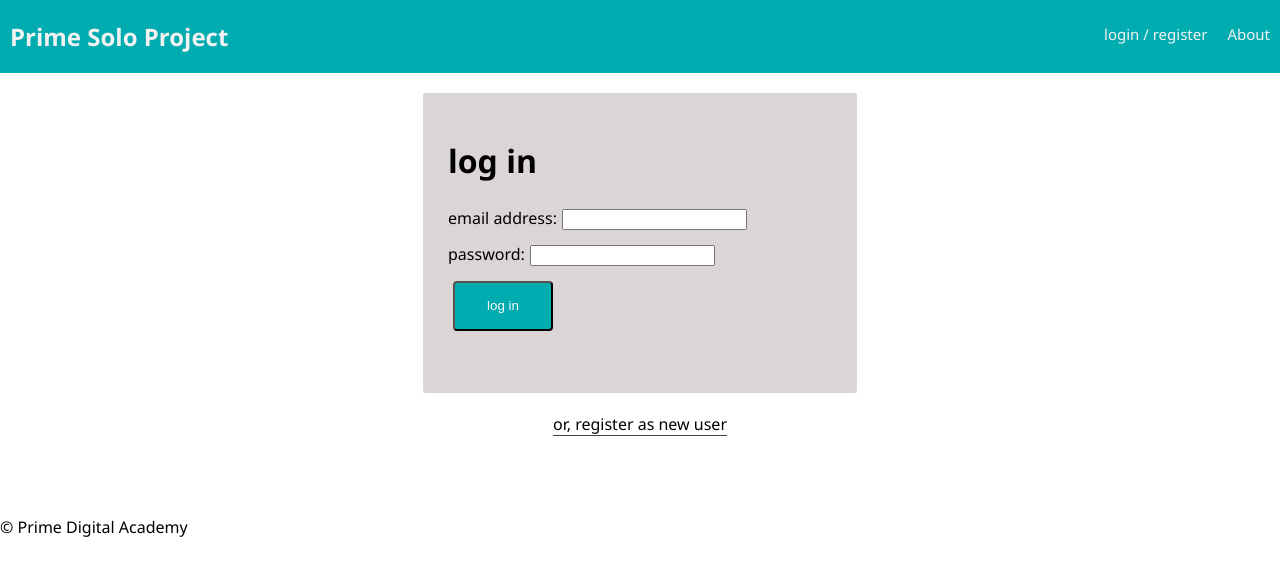
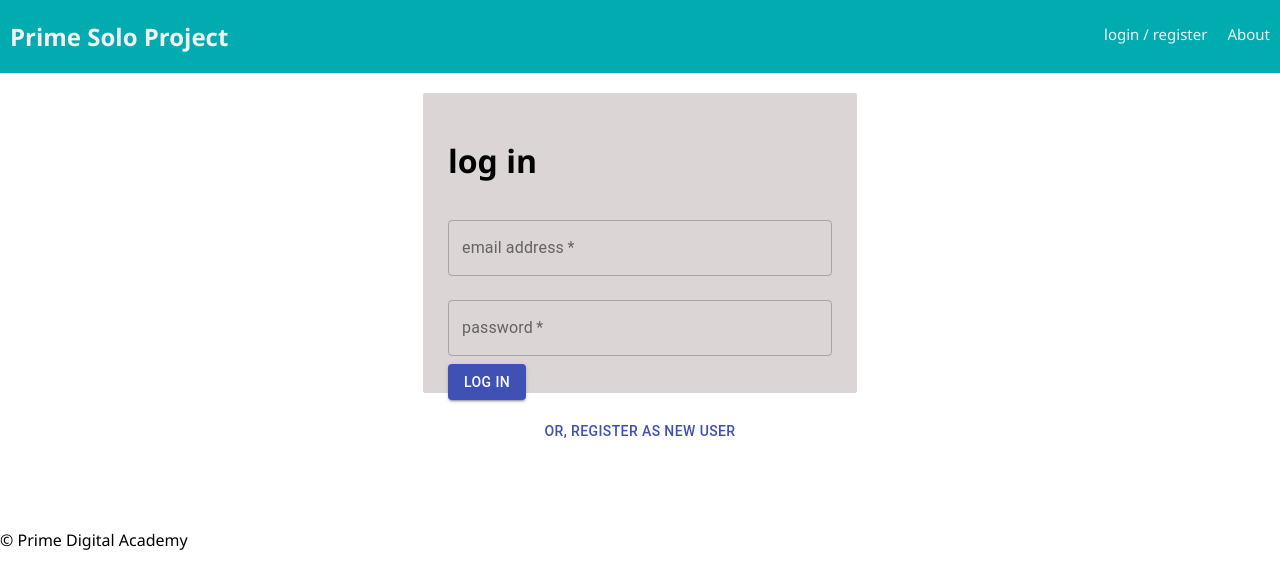
Before and after one commit to tomroselyn/friendly-reminder, a React (Create React App) app: page /#/dashboard in a window 1280 px wide. Shown: the top 588 px of the page. Built offline with nearby package versions, Linux system fonts and the light colour scheme; no server answers.

Commit message:
basic styling added to login page

```diff
--- a/src/components/LoginPage/LoginPage.js
+++ b/src/components/LoginPage/LoginPage.js
@@ -1,4 +1,5 @@
 import React, { Component } from 'react';
+import { TextField, Button, Grid } from '@material-ui/core';
 import { connect } from 'react-redux';
 
 class LoginPage extends Component {
@@ -32,6 +33,8 @@ class LoginPage extends Component {
   render() {
     return (
       <div>
+
+        {/* error messages */}
         {this.props.errors.loginMessage && (
           <h2
             className="alert"
@@ -40,48 +43,46 @@ class LoginPage extends Component {
             {this.props.errors.loginMessage}
           </h2>
         )}
+
+          {/* log in form */}
         <form onSubmit={this.login}>
           <h1>log in</h1>
-          <div>
-            <label htmlFor="username">
-              email address:
-              <input
-                type="text"
-                name="username"
-                value={this.state.username}
-                onChange={this.handleInputChangeFor('username')}
-              />
-            </label>
-          </div>
-          <div>
-            <label htmlFor="password">
-              password:
-              <input
-                type="password"
-                name="password"
-                value={this.state.password}
-                onChange={this.handleInputChangeFor('password')}
-              />
-            </label>
-          </div>
-          <div>
-            <input
-              className="log-in"
-              type="submit"
-              name="submit"
-              value="log in"
-            />
-          </div>
+
+          <TextField
+            required
+            className="textField"
+            value={this.state.username}
+            type="text"
+            label="email address"
+            variant="outlined"
+            margin="normal"
+            onChange={this.handleInputChangeFor('username')} />
+
+          <TextField
+            required
+            className="textField"
+            value={this.state.password}
+            type="password"
+            label="password"
+            variant="outlined"
+            margin="normal"
+            onChange={this.handleInputChangeFor('password')} />
+
+          <Button type="submit" variant="contained" color="primary">
+            log in
+          </Button>
+
         </form>
+
         <center>
-          <button
-            type="button"
+          <Button
+            color="primary"
             className="link-button"
-            onClick={() => {this.props.dispatch({type: 'SET_TO_REGISTER_MODE'})}}
-          >
+            onClick={() => {this.props.dispatch({type: 'SET_TO_REGISTER_MODE'})}} >
             or, register as new user
-          </button>
+          </Button>
         </center>
+
       </div>
     );
   }
```
